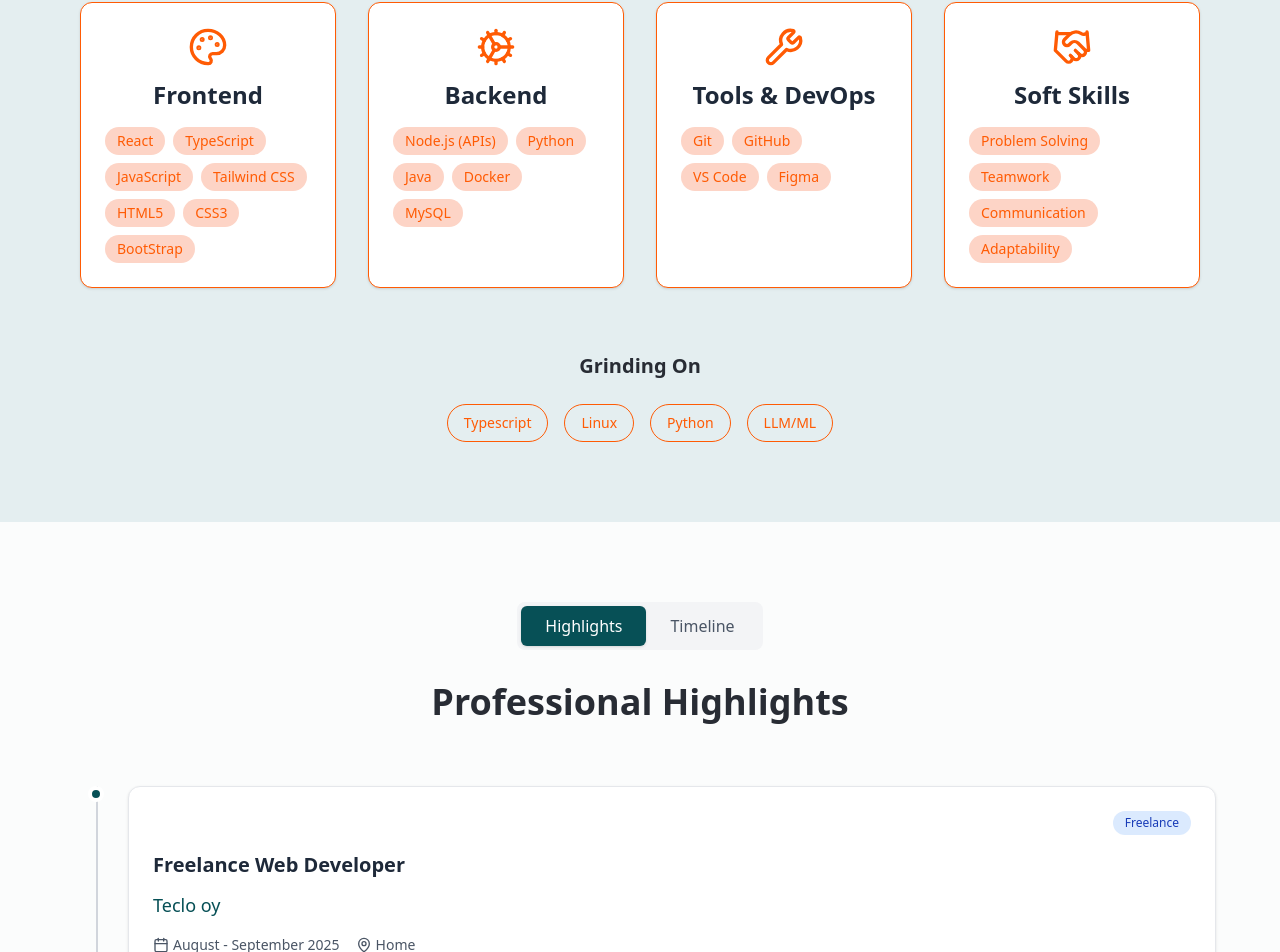
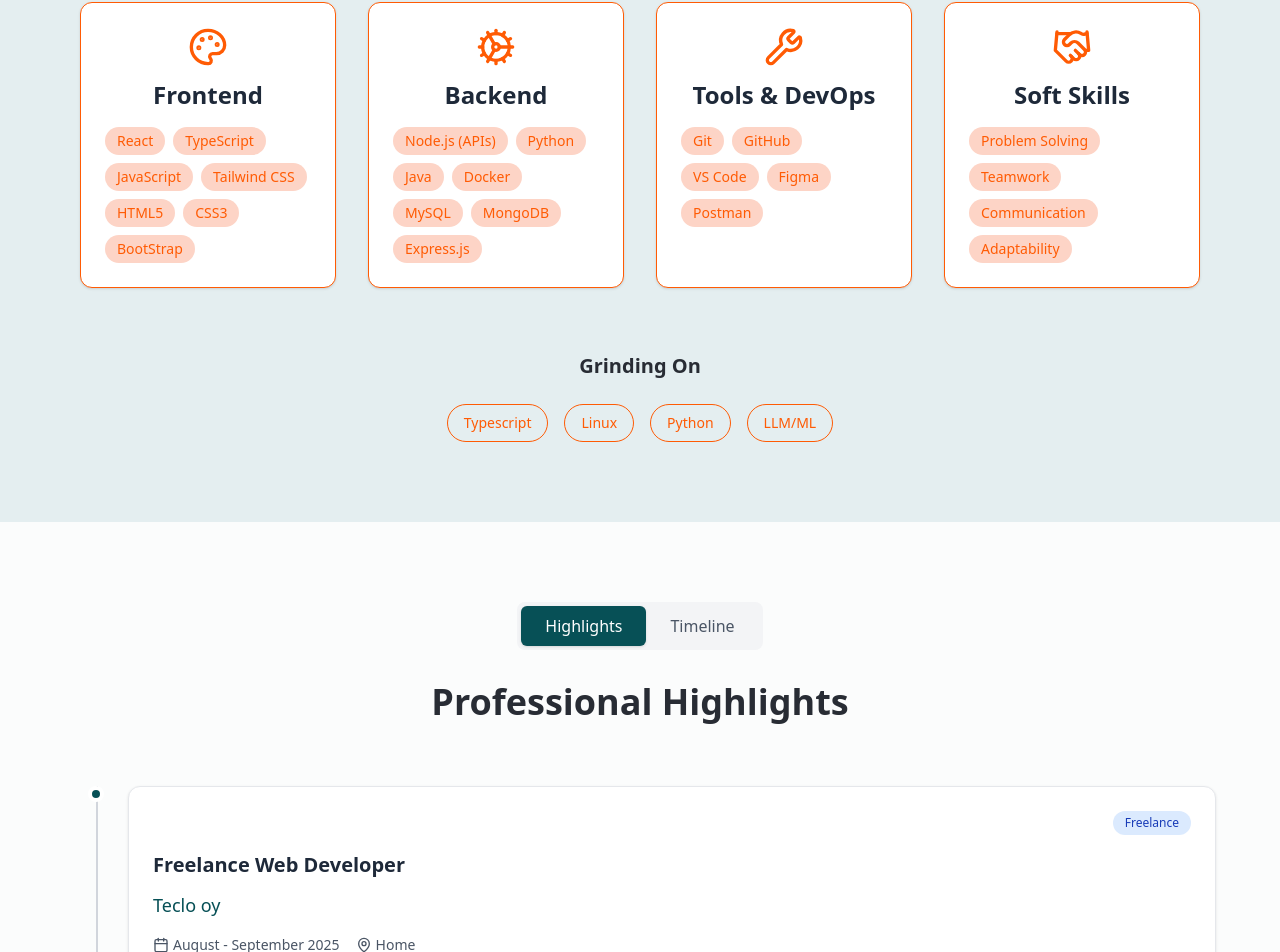
Before and after one commit to Vaahtopahvi/rikuvaa, a React (Vite) app: page / in a window 1280 px wide. Shown: the part 1936-2888 px from the top of the page. Built offline with nearby package versions, Linux system fonts and the light colour scheme.

Commit message:
update skills

```diff
--- a/src/data/skills.ts
+++ b/src/data/skills.ts
@@ -7,12 +7,12 @@ export const skills = [
     {
       category: "Backend",
       icon: "⚙️",
-      items: ["Node.js (APIs)", "Python", "Java", "Docker", "MySQL"],
+      items: ["Node.js (APIs)", "Python", "Java", "Docker", "MySQL", "MongoDB", "Express.js"],
     },
     {
       category: "Tools & DevOps",
       icon: "🛠️",
-      items: ["Git", "GitHub", "VS Code", "Figma"],
+      items: ["Git", "GitHub", "VS Code", "Figma", "Postman"],
     },
     {
       category: "Soft Skills",
```
